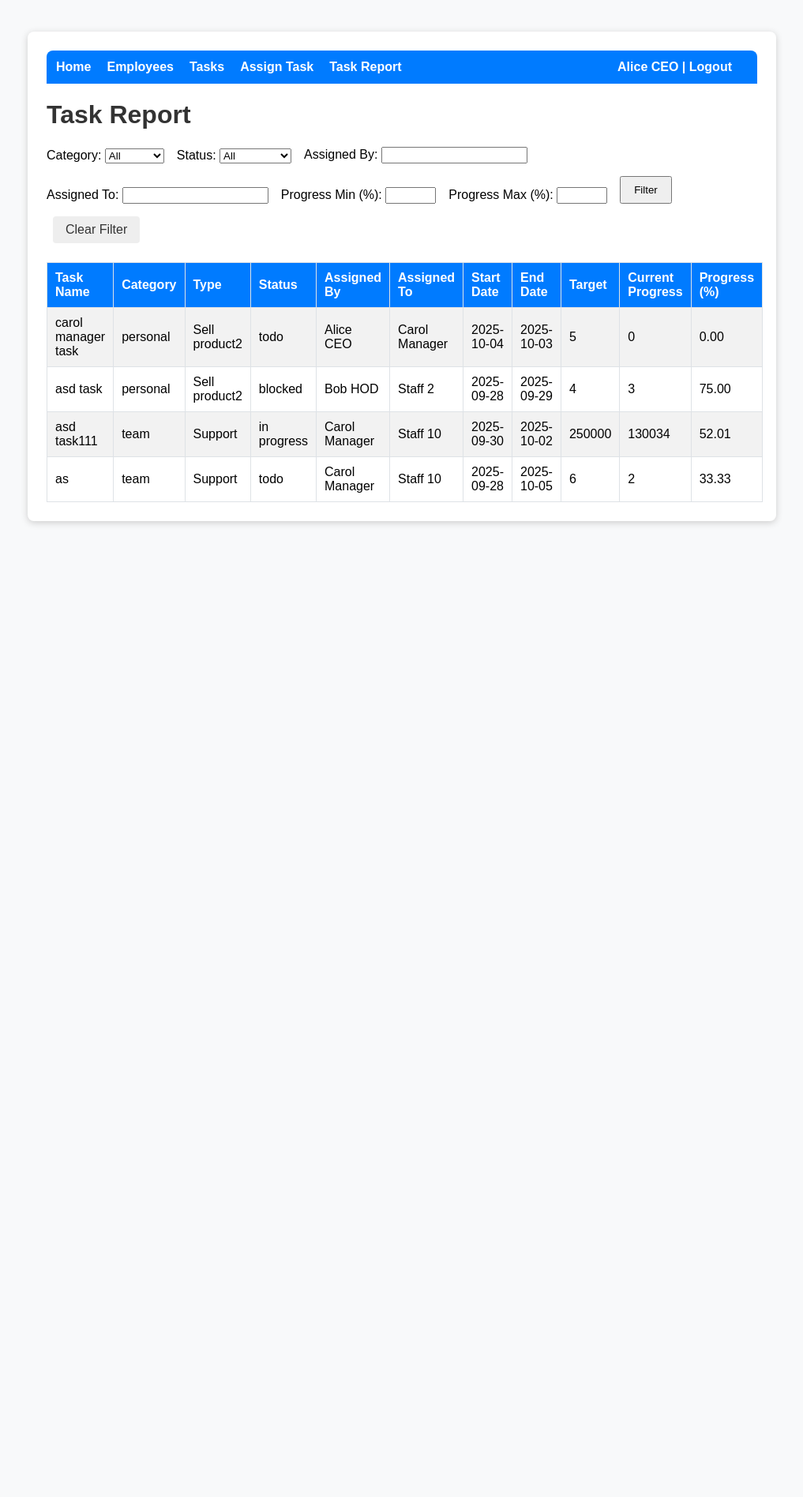
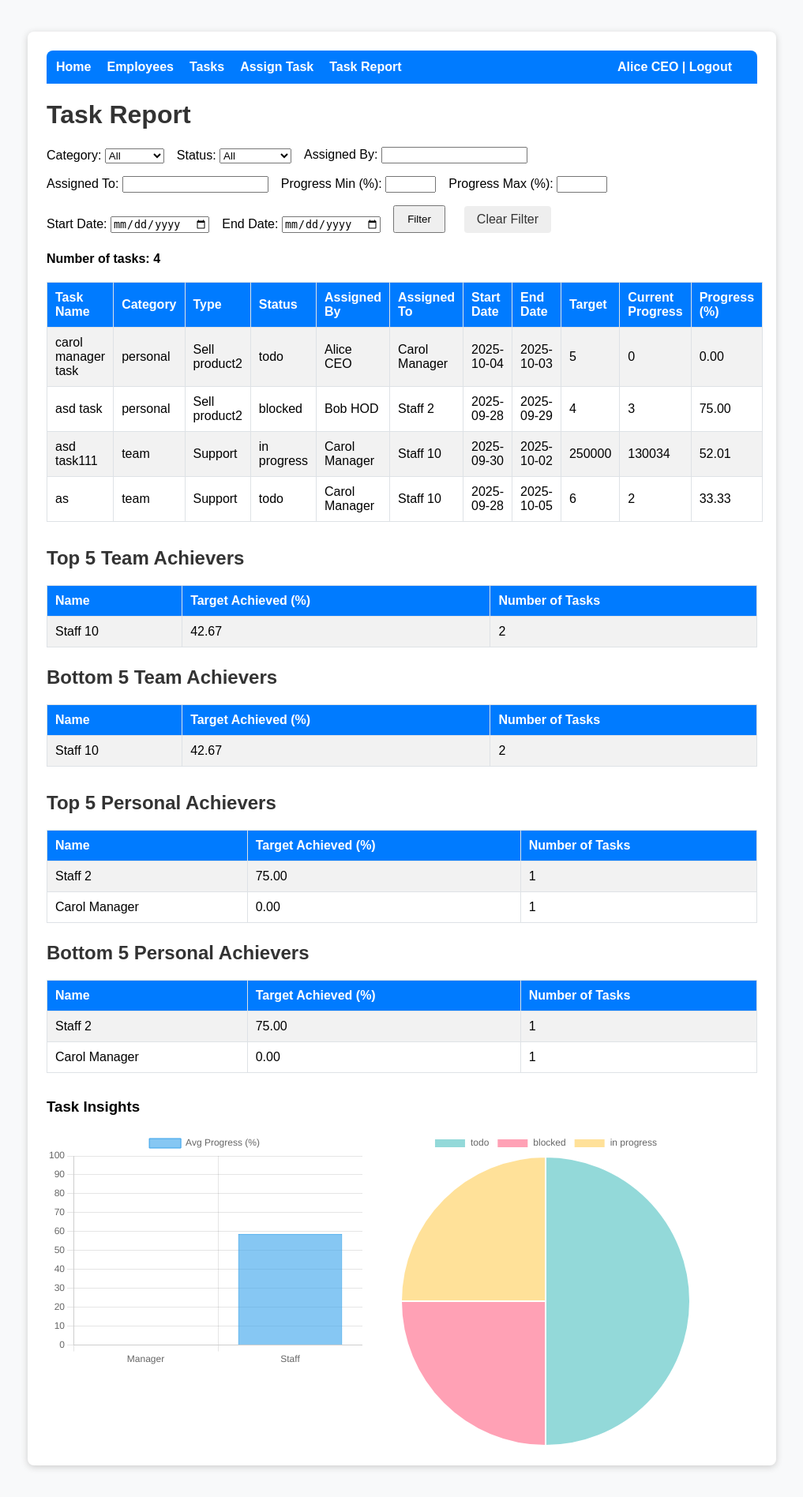
Before and after one commit to hn-testing/task-tracker, a Flask app: page /tasks/report in a window 1280 px wide. Shown: the whole page at 79% size, without its empty margins (131-1148 px from the left). Before the commit the page ends 665 px from the top, so only its background shows below. Run offline with Flask 2, Linux system fonts and the light colour scheme; a user stored in the database is signed in; data comes from the database, SQL or seed files in the repository; both versions use the stored data as it was after the commit.

Commit message:
added chart in task report and branch in employees

```diff
--- a/app/db/database.py
+++ b/app/db/database.py
@@ -16,10 +16,11 @@ def get_employees():
     conn = connect_db()
     cur = conn.cursor()
     cur.execute('''
-        SELECT e.id, e.name, e.email, e.designation_id, d.title as designation, m.name as manager_name
+        SELECT e.id, e.name, e.email, e.designation_id, d.title as designation, m.name as manager_name, b.name as branch_name
         FROM employees e
         LEFT JOIN designations d ON e.designation_id = d.id
         LEFT JOIN employees m ON e.manager_id = m.id
+        LEFT JOIN branches b ON e.branch_id = b.id
     ''')
     employees = [dict(zip([column[0] for column in cur.description], row)) for row in cur.fetchall()]
     conn.close()
@@ -49,11 +50,11 @@ def get_valid_managers(designation_id):
         conn.close()
         return managers
 
-def create_employee(name, email, designation_id, manager_id):
+def create_employee(name, email, designation_id, manager_id, branch_id):
     conn = connect_db()
     cur = conn.cursor()
-    cur.execute('INSERT INTO employees (name, email, designation_id, manager_id) VALUES (?, ?, ?, ?)',
-                (name, email, designation_id, manager_id if manager_id else None))
+    cur.execute('INSERT INTO employees (name, email, designation_id, manager_id, branch_id) VALUES (?, ?, ?, ?, ?)',
+                (name, email, designation_id, manager_id if manager_id else None, branch_id if branch_id else None))
     conn.commit()
     conn.close()
 
@@ -67,11 +68,11 @@ def get_employee(emp_id):
         return dict(zip([column[0] for column in cur.description], row))
     return None
 
-def update_employee(emp_id, name, email, designation_id, manager_id):
+def update_employee(emp_id, name, email, designation_id, manager_id, branch_id):
     conn = connect_db()
     cur = conn.cursor()
-    cur.execute('''UPDATE employees SET name=?, email=?, designation_id=?, manager_id=? WHERE id=?''',
-                (name, email, designation_id, manager_id if manager_id else None, emp_id))
+    cur.execute('''UPDATE employees SET name=?, email=?, designation_id=?, manager_id=?, branch_id=? WHERE id=?''',
+                (name, email, designation_id, manager_id if manager_id else None, branch_id if branch_id else None, emp_id))
     conn.commit()
     conn.close()
 
@@ -186,3 +187,11 @@ def get_lower_designation_ids(designation_id):
     ids = get_children(designation_id)
     conn.close()
     return ids
+
+def get_branches():
+    conn = connect_db()
+    cur = conn.cursor()
+    cur.execute('SELECT id, name FROM branches')
+    branches = [dict(zip([column[0] for column in cur.description], row)) for row in cur.fetchall()]
+    conn.close()
+    return branches
--- a/app/db/schema.sql
+++ b/app/db/schema.sql
@@ -1,3 +1,8 @@
+-- Table for branches
+CREATE TABLE IF NOT EXISTS branches (
+    id INTEGER PRIMARY KEY AUTOINCREMENT,
+    name TEXT NOT NULL UNIQUE
+);
 -- Table for designations
 CREATE TABLE IF NOT EXISTS designations (
     id INTEGER PRIMARY KEY AUTOINCREMENT,
@@ -14,8 +19,10 @@ CREATE TABLE IF NOT EXISTS employees (
     password TEXT NOT NULL,
     designation_id INTEGER NOT NULL,
     manager_id INTEGER,
+    branch_id INTEGER,
     FOREIGN KEY (designation_id) REFERENCES designations(id),
-    FOREIGN KEY (manager_id) REFERENCES employees(id)
+    FOREIGN KEY (manager_id) REFERENCES employees(id),
+    FOREIGN KEY (branch_id) REFERENCES branches(id)
 );
 
 -- Table for tasks
--- /dev/null
+++ b/app/static/chart.js
@@ -0,0 +1,3 @@
+// Chart.js CDN loader for offline use
+// If you want to use CDN, you can remove this file and use <script src="https://cdn.jsdelivr.net/npm/chart.js"></script>
+// For now, this is a placeholder to ensure static/chart.js exists for local reference.
--- a/app/templates/task_report.html
+++ b/app/templates/task_report.html
@@ -44,7 +44,7 @@
             <span style="float:right; color:#fff; font-weight:bold;">{{ current_user.name }} | <a href="/logout" style="color:#fff;">Logout</a></span>
         </div>
         <h1>Task Report</h1>
-        <form method="POST" style="margin-bottom:24px; display:flex; flex-wrap:wrap; gap:16px; align-items:flex-end;">
+        <form method="get" style="display:flex; flex-wrap:wrap; gap:16px; align-items:end; margin-bottom:24px;">
             <div>
                 <label for="category">Category:</label>
                 <select name="category" id="category">
@@ -91,9 +91,18 @@
                 <label for="progress_max">Progress Max (%):</label>
                 <input type="number" name="progress_max" id="progress_max" min="0" max="100" value="{{ progress_max or '' }}">
             </div>
+            <div>
+                <label for="start_date">Start Date:</label>
+                <input type="date" name="start_date" id="start_date" value="{{ start_date or '' }}">
+            </div>
+            <div>
+                <label for="end_date">End Date:</label>
+                <input type="date" name="end_date" id="end_date" value="{{ end_date or '' }}">
+            </div>
             <button type="submit" style="padding:8px 16px;">Filter</button>
             <a href="/tasks/report" style="padding:8px 16px; background:#eee; color:#333; border-radius:4px; text-decoration:none; margin-left:8px;">Clear Filter</a>
         </form>
+        <div style="margin:16px 0; font-weight:bold;">Number of tasks: {{ num_tasks }}</div>
         <table>
             <tr>
                 <th>Task Name</th>
@@ -124,6 +133,112 @@
             </tr>
             {% endfor %}
         </table>
+        <h2 style="margin-top:32px;">Top 5 Team Achievers</h2>
+        <table>
+            <tr><th>Name</th><th>Target Achieved (%)</th><th>Number of Tasks</th></tr>
+            {% for emp in top5_team %}
+            <tr>
+                <td>{{ emp.name }}</td>
+                <td>{{ '%.2f'|format(emp.avg_percent) }}</td>
+                <td>{{ emp.num_tasks }}</td>
+            </tr>
+            {% endfor %}
+        </table>
+        <h2 style="margin-top:24px;">Bottom 5 Team Achievers</h2>
+        <table>
+            <tr><th>Name</th><th>Target Achieved (%)</th><th>Number of Tasks</th></tr>
+            {% for emp in bottom5_team %}
+            <tr>
+                <td>{{ emp.name }}</td>
+                <td>{{ '%.2f'|format(emp.avg_percent) }}</td>
+                <td>{{ emp.num_tasks }}</td>
+            </tr>
+            {% endfor %}
+        </table>
+        <h2 style="margin-top:32px;">Top 5 Personal Achievers</h2>
+        <table>
+            <tr><th>Name</th><th>Target Achieved (%)</th><th>Number of Tasks</th></tr>
+            {% for emp in top5_personal %}
+            <tr>
+                <td>{{ emp.name }}</td>
+                <td>{{ '%.2f'|format(emp.avg_percent) }}</td>
+                <td>{{ emp.num_tasks }}</td>
+            </tr>
+            {% endfor %}
+        </table>
+        <h2 style="margin-top:24px;">Bottom 5 Personal Achievers</h2>
+        <table>
+            <tr><th>Name</th><th>Target Achieved (%)</th><th>Number of Tasks</th></tr>
+            {% for emp in bottom5_personal %}
+            <tr>
+                <td>{{ emp.name }}</td>
+                <td>{{ '%.2f'|format(emp.avg_percent) }}</td>
+                <td>{{ emp.num_tasks }}</td>
+            </tr>
+            {% endfor %}
+        </table>
+        <script src="https://cdn.jsdelivr.net/npm/chart.js"></script>
+        <div style="margin-top:32px;">
+            <h3>Task Insights</h3>
+            <div style="display:flex; flex-wrap:wrap; gap:32px;">
+                <div>
+                    <canvas id="progressBarChart" width="400" height="300"></canvas>
+                </div>
+                <div>
+                    <canvas id="statusPieChart" width="400" height="300"></canvas>
+                </div>
+            </div>
+        </div>
+        <script>
+    // Prepare data from Jinja context
+    const tasks = JSON.parse('{{ tasks|tojson|safe }}');
+            // Bar chart: Progress (%) by branch
+        const branchLabels = JSON.parse('{{ branch_labels|tojson|safe }}');
+        const branchAvgProgress = JSON.parse('{{ branch_avg_progress|tojson|safe }}');
+            new Chart(document.getElementById('progressBarChart').getContext('2d'), {
+                type: 'bar',
+                data: {
+                    labels: branchLabels,
+                    datasets: [{
+                        label: 'Avg Progress (%)',
+                        data: branchAvgProgress,
+                        backgroundColor: 'rgba(54, 162, 235, 0.6)',
+                        borderColor: 'rgba(54, 162, 235, 1)',
+                        borderWidth: 1
+                    }]
+                },
+                options: {
+                    scales: {
+                        y: { beginAtZero: true, max: 100 }
+                    }
+                }
+            });
+            // Pie chart: Status distribution
+            const statusCount = {};
+            tasks.forEach(t => {
+                statusCount[t.status] = (statusCount[t.status]||0)+1;
+            });
+            const statusLabels = Object.keys(statusCount);
+            const statusData = statusLabels.map(s => statusCount[s]);
+            // Draw Pie Chart
+            new Chart(document.getElementById('statusPieChart').getContext('2d'), {
+                type: 'pie',
+                data: {
+                    labels: statusLabels,
+                    datasets: [{
+                        label: 'Status',
+                        data: statusData,
+                        backgroundColor: [
+                            'rgba(75, 192, 192, 0.6)',
+                            'rgba(255, 99, 132, 0.6)',
+                            'rgba(255, 205, 86, 0.6)',
+                            'rgba(201, 203, 207, 0.6)',
+                            'rgba(54, 162, 235, 0.6)'
+                        ]
+                    }]
+                }
+            });
+        </script>
     </div>
 </body>
 </html>
```
Also changed, not shown: app/__init__.py (+63 -14 lines), app/templates/employees.html (+22 -2 lines), app/db/task_tracker.db.
